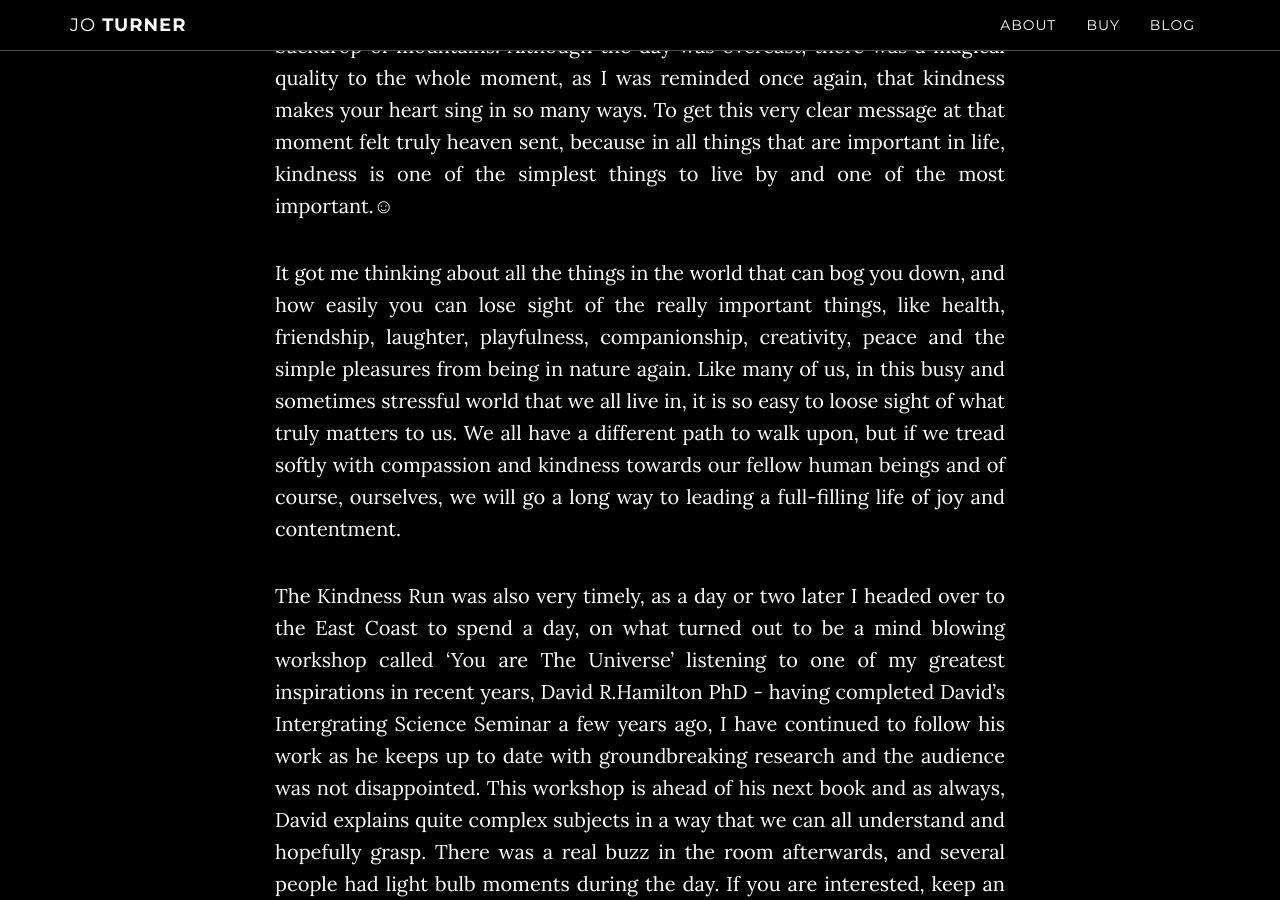
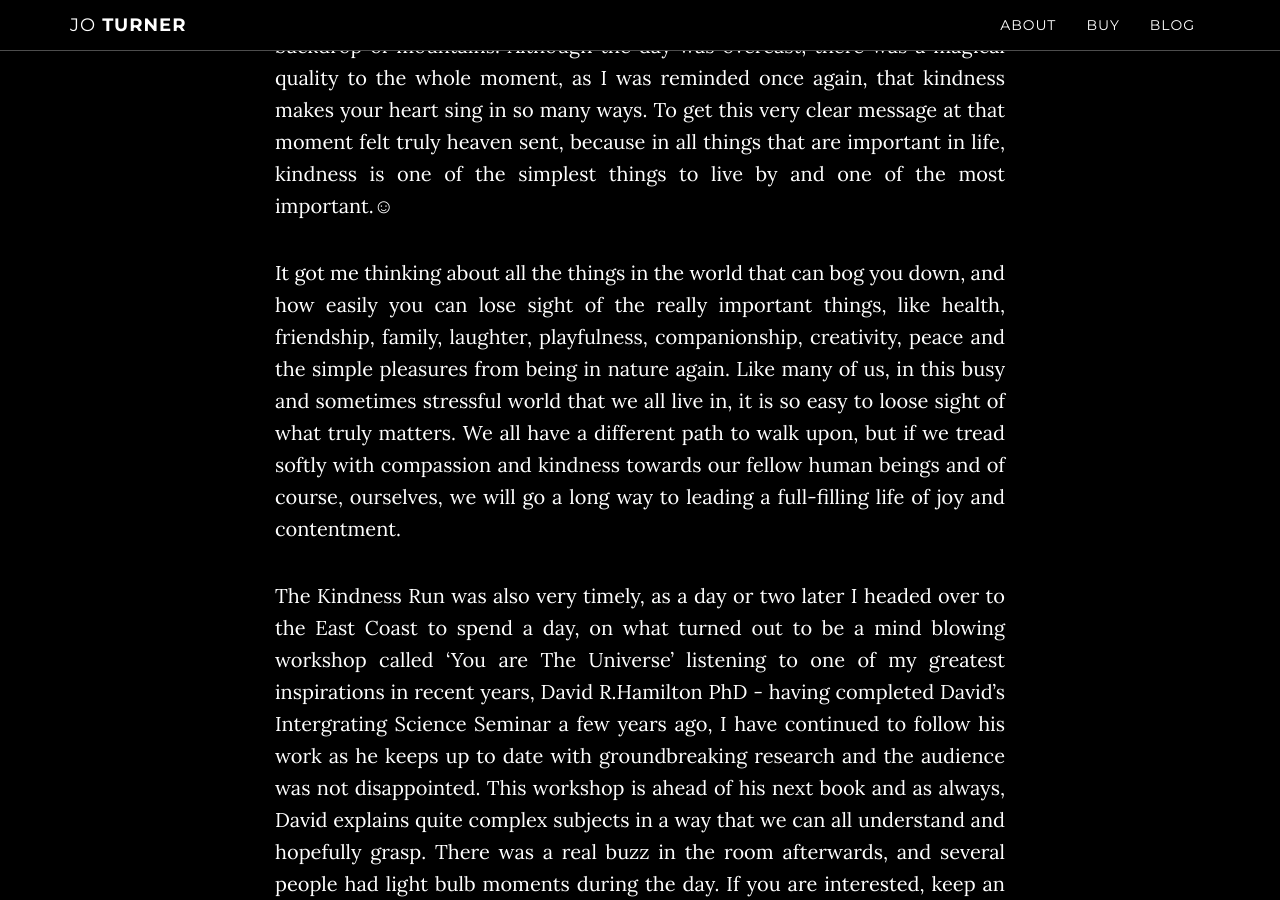
Before and after one commit to cardsfromtheedge/cardsfromtheedge.github.io, a Jekyll site: the page built from _posts/2017-08-12-Away-from-The-Edge.md, in a window 1280 px wide and 900 px high, scrolled down 1294 px. Built offline with Jekyll 4.4.1, drawn with Linux system fonts in a browser that asks for light colours.

Commit message:
Update 2017-08-12-Away-from-The-Edge.md

```diff
--- a/_posts/2017-08-12-Away-from-The-Edge.md
+++ b/_posts/2017-08-12-Away-from-The-Edge.md
@@ -8,7 +8,7 @@ header-img: "img/Kindnessrun2.jpg"
 ---
 Following my previous post, there have been some wonderful moments recently out in nature to cherish and inspire. I’ve been posting on social media again, and allowing my creativity to slowly surface with the odd helpful nudge from the Universe! One such nudge, while I was out walking a few weeks ago, was coming across the Kindness Run. (I have a feeling it’s to do with a string of fishing pools on one of the local rivers). However, it really spoke to me, and I was immediately inspired to capture it in a photo (see above). It was too good not to share, with a red roofed byre (wee barn) nearby and a beautiful backdrop of mountains. Although the day was overcast, there was a magical quality to the whole moment, as I was reminded once again, that kindness makes your heart sing in so many ways. To get this very clear message at that moment felt truly heaven sent, because in all things that are important in life, kindness is one of the simplest things to live by and one of the most important.☺
 
-It got me thinking about all the things in the world that can bog you down, and how easily you can lose sight of the really important things, like health, friendship, laughter, playfulness, companionship, creativity, peace and the simple pleasures from being in nature again. Like many of us, in this busy and sometimes stressful world that we all live in, it is so easy to loose sight of what truly matters to us.  We all have a different path to walk upon, but if we tread softly with compassion and kindness towards our fellow human beings and of course, ourselves, we will go a long way to leading a full-filling life of joy and contentment.
+It got me thinking about all the things in the world that can bog you down, and how easily you can lose sight of the really important things, like health, friendship, family, laughter, playfulness, companionship, creativity, peace and the simple pleasures from being in nature again. Like many of us, in this busy and sometimes stressful world that we all live in, it is so easy to loose sight of what truly matters.  We all have a different path to walk upon, but if we tread softly with compassion and kindness towards our fellow human beings and of course, ourselves, we will go a long way to leading a full-filling life of joy and contentment.
 
 The Kindness Run was also very timely, as a day or two later I headed over to the East Coast to spend a day, on what turned out to be a mind blowing workshop called ‘You are The Universe’ listening to one of my greatest inspirations in recent years, David R.Hamilton PhD - having completed David’s Intergrating Science Seminar a few years ago, I have continued to follow his work as he keeps up to date with groundbreaking research and the audience was not disappointed.  This workshop is ahead of his next book and as always, David explains quite complex subjects in a way that we can all understand and hopefully grasp. There was a real buzz in the room afterwards, and several people had light bulb moments during the day. If you are interested, keep an eye out for his next book due out early in 2018. Again, with so much ground covered during the day, it was a delight to remember that at the end of the day, if we all practice kindness, and we understand that we are indeed, all connected, the world will become a better place.
 
```
